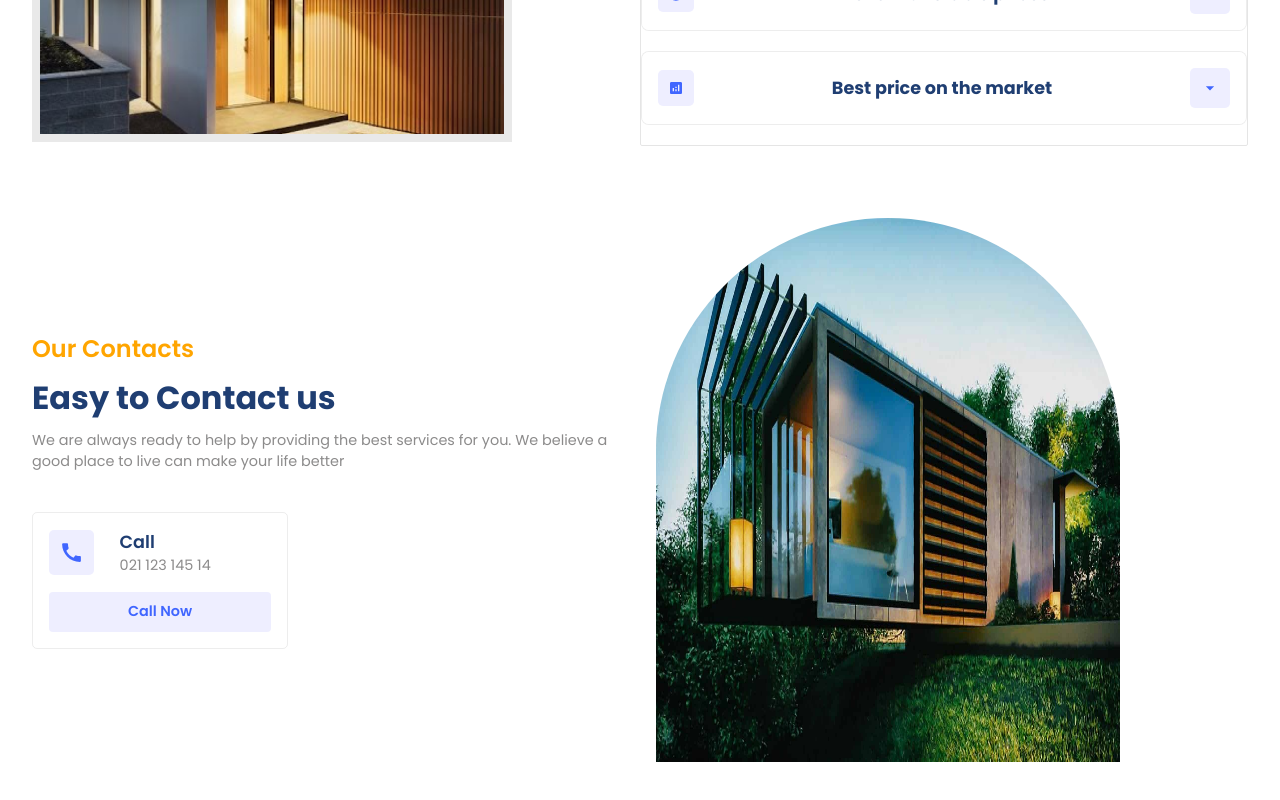
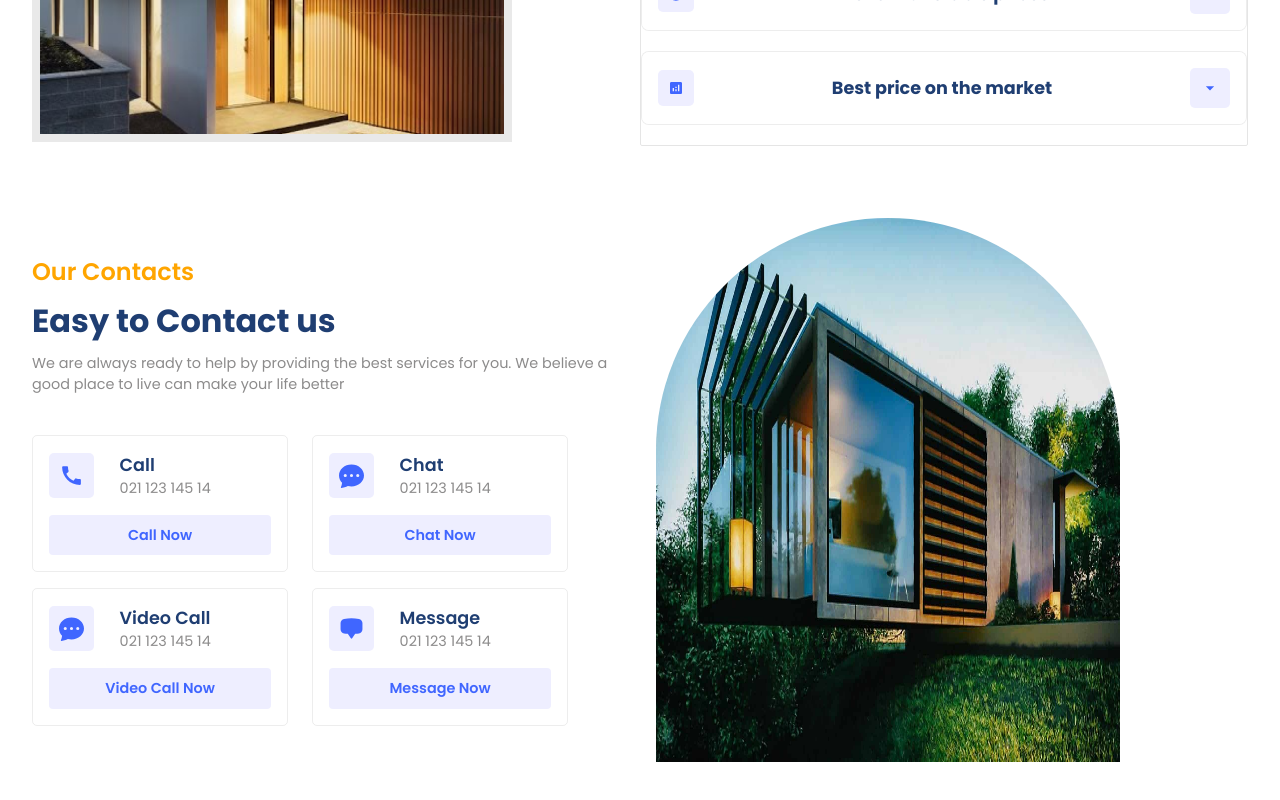
Before and after one commit to noahnoahnoahtran/Web_Dev, a React (Create React App) app in the folder Website/8_real_estate/: page / in a window 1280 px wide. Shown: the part 1901-2701 px from the top of the page. Built offline with nearby package versions, Linux system fonts and the light colour scheme.

Commit message:
feat(contact): clone 3 mode blocks

```diff
--- a/Website/8_real_estate/src/components/Contact/Contact.jsx
+++ b/Website/8_real_estate/src/components/Contact/Contact.jsx
@@ -18,7 +18,8 @@
           </span>
           <div className="flexColStart contactModes">
             {/* first row */}
-            <div className="flexColStart row">
+            <div className="flexStart row">
+              {/* first mode */}
               <div className="flexColCenter mode">
                 <div className="flexStart">
                   <div className="flexCenter icon">
@@ -31,8 +32,49 @@
                 </div>
                 <div className="flexCenter button">Call Now</div>
               </div>
+              {/* second mode */}
+              <div className="flexColCenter mode">
+                <div className="flexStart">
+                  <div className="flexCenter icon">
+                    <BsFillChatDotsFill size={25} />
+                  </div>
+                  <div className="flexColStart detail">
+                    <span className="primaryText">Chat</span>
+                    <span className="secondaryText">021 123 145 14</span>
+                  </div>
+                </div>
+                <div className="flexCenter button">Chat Now</div>
+              </div>
             </div>
             {/* second row */}
+            <div className="flexStart row">
+              {/* third mode */}
+              <div className="flexColCenter mode">
+                <div className="flexStart">
+                  <div className="flexCenter icon">
+                    <BsFillChatDotsFill size={25} />
+                  </div>
+                  <div className="flexColStart detail">
+                    <span className="primaryText">Video Call</span>
+                    <span className="secondaryText">021 123 145 14</span>
+                  </div>
+                </div>
+                <div className="flexCenter button">Video Call Now</div>
+              </div>
+              {/* fourth mode */}
+              <div className="flexColCenter mode">
+                <div className="flexStart">
+                  <div className="flexCenter icon">
+                    <HiChatBubbleBottomCenter size={25} />
+                  </div>
+                  <div className="flexColStart detail">
+                    <span className="primaryText">Message</span>
+                    <span className="secondaryText">021 123 145 14</span>
+                  </div>
+                </div>
+                <div className="flexCenter button">Message Now</div>
+              </div>
+            </div>
           </div>
         </div>
         {/* right side */}
```
